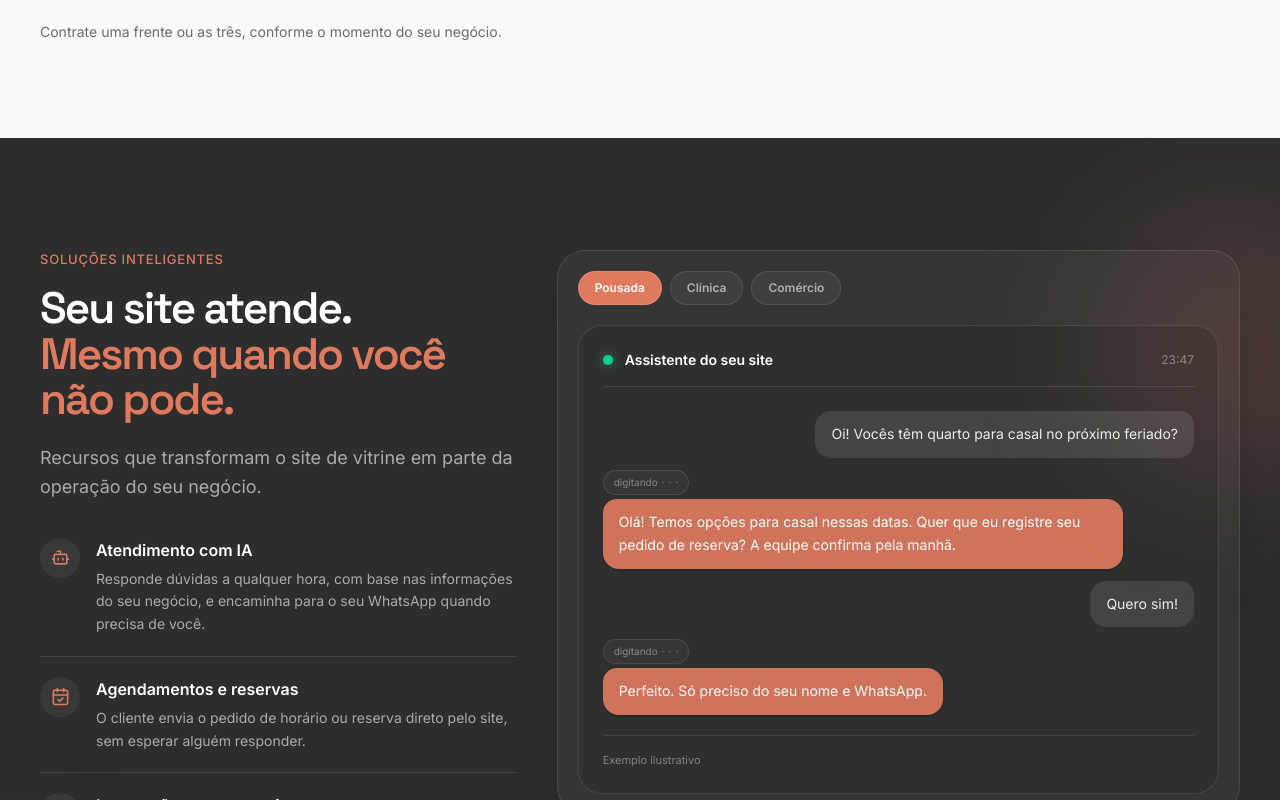
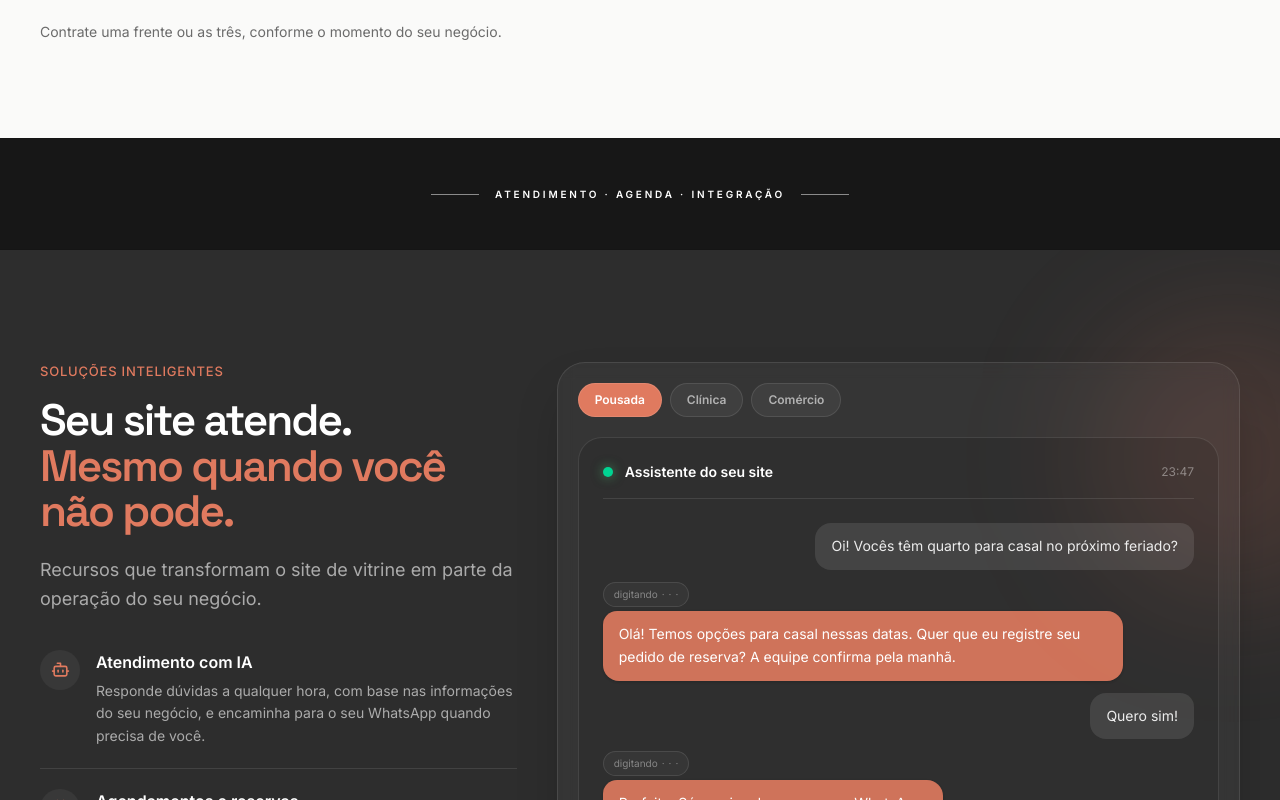
Before and after one commit to srmartinellid-droid/Viremarca-viremarca, a Next.js app: page / in a window 1280 px wide. Shown: the part 5320-6120 px from the top of the page. Built offline with nearby package versions, Linux system fonts and the light colour scheme; no server answers; the database is empty.

Commit message:
feat(home): adicionar divisores das seções comerciais

```diff
--- a/src/app/page.tsx
+++ b/src/app/page.tsx
@@ -13,5 +13,5 @@ import { getPublicSiteContent } from "@/lib/site-content"
 
 export default async function HomePage() {
   const [projects, featuredProjects, content] = await Promise.all([getPublicProjects(), getFeaturedProjects(), getPublicSiteContent()])
-  return <><Hero content={content} featuredProjects={featuredProjects} /><SectionDivider config={content.dividerStyles.projects} /><PortfolioShowcase projects={projects} titleStyle={content.titleStyles.portfolio} /><SectionDivider config={content.dividerStyles.method} /><Process items={content.process} titleStyle={content.titleStyles.process} /><SectionDivider config={content.dividerStyles.presence} /><About content={content} /><Delivers items={content.delivers} titleStyle={content.titleStyles.delivers} /><CommercialPillars data={content.commercial.pillars} /><CommercialSolutions data={content.commercial.solutions} whatsapp={content.contact.whatsapp} /><CommercialDiagnostic data={content.commercial.diagnostic} whatsapp={content.contact.whatsapp} /><ContactCTA contact={content.contact} titleStyle={content.titleStyles.contact} /></>
+  return <><Hero content={content} featuredProjects={featuredProjects} /><SectionDivider config={content.dividerStyles.projects} /><PortfolioShowcase projects={projects} titleStyle={content.titleStyles.portfolio} /><SectionDivider config={content.dividerStyles.method} /><Process items={content.process} titleStyle={content.titleStyles.process} /><SectionDivider config={content.dividerStyles.presence} /><About content={content} /><Delivers items={content.delivers} titleStyle={content.titleStyles.delivers} /><CommercialPillars data={content.commercial.pillars} /><SectionDivider config={content.dividerStyles.solutions} /><CommercialSolutions data={content.commercial.solutions} whatsapp={content.contact.whatsapp} /><SectionDivider config={content.dividerStyles.diagnostic} /><CommercialDiagnostic data={content.commercial.diagnostic} whatsapp={content.contact.whatsapp} /><ContactCTA contact={content.contact} titleStyle={content.titleStyles.contact} /></>
 }
```
